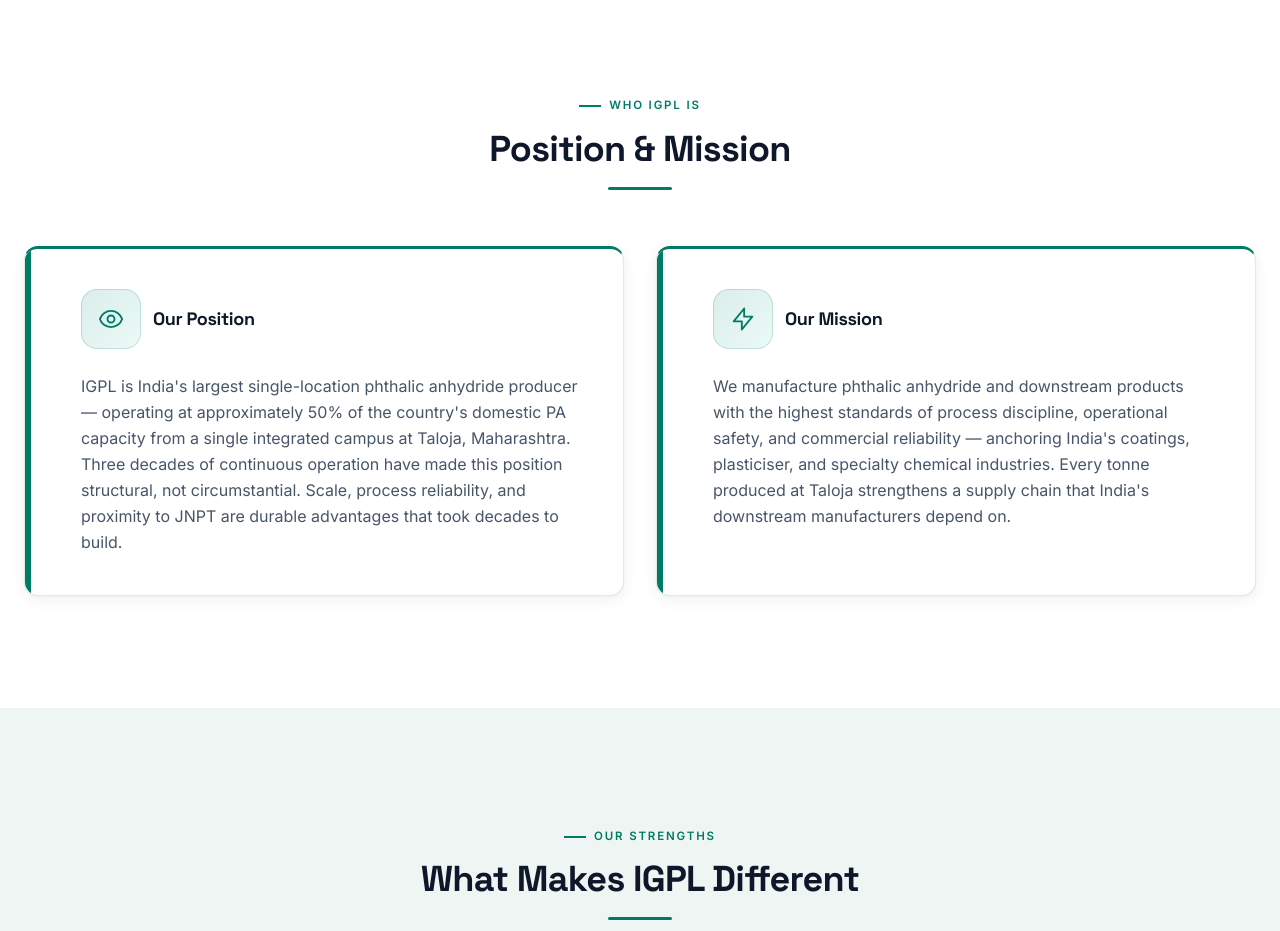
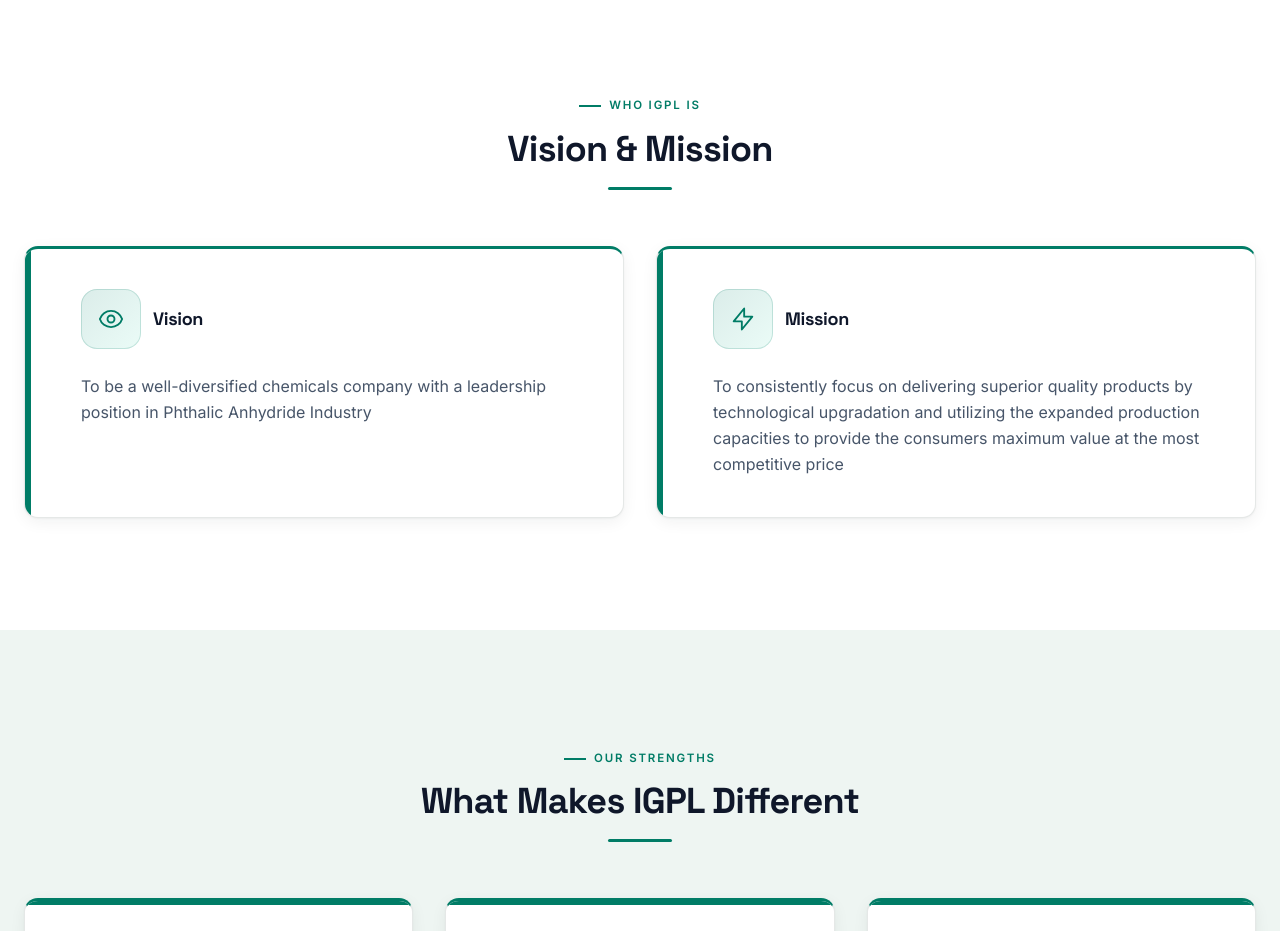
Before and after one commit to arpandhanuka/igpl-website, a website: page about.html in a window 1280 px wide. Shown: the part 5340-6271 px from the top of the page. Drawn offline with nearby package versions, Linux system fonts and the light colour scheme.

Commit message:
Update vision and mission copy

```diff
--- a/about.html
+++ b/about.html
@@ -489,16 +489,16 @@
   </section>
 
 
-  <!-- ===== SECTION 5: POSITION & MISSION ===== -->
+  <!-- ===== SECTION 5: VISION & MISSION ===== -->
   <section class="py-20 lg:py-28 bg-white">
     <div class="max-w-[1280px] mx-auto px-6">
       <div class="text-center mb-14 reveal">
         <p class="eyebrow-2026 mb-4">Who IGPL Is</p>
-        <h2 class="font-[Montserrat] font-extrabold text-2xl sm:text-3xl lg:text-[2.25rem] text-[#0F172A] leading-tight">Position &amp; Mission</h2>
+        <h2 class="font-[Montserrat] font-extrabold text-2xl sm:text-3xl lg:text-[2.25rem] text-[#0F172A] leading-tight">Vision &amp; Mission</h2>
         <div class="w-16 h-[3px] bg-[#007C66] rounded-full mx-auto mt-5"></div>
       </div>
       <div class="grid grid-cols-1 lg:grid-cols-2 gap-8 stagger">
-        <!-- Position (reframed from aspirational to stated fact) -->
+        <!-- Vision -->
         <div class="elevated-card p-8 lg:p-10 relative overflow-hidden">
           <div class="absolute top-0 left-0 w-1.5 h-full bg-[#007C66]"></div>
           <div class="pl-4">
@@ -506,9 +506,9 @@
               <div class="sector-icon">
                 <svg class="w-5 h-5 text-[#007C66]" fill="none" stroke="currentColor" stroke-width="2" viewBox="0 0 24 24"><path stroke-linecap="round" stroke-linejoin="round" d="M15 12a3 3 0 11-6 0 3 3 0 016 0z"/><path stroke-linecap="round" stroke-linejoin="round" d="M2.458 12C3.732 7.943 7.523 5 12 5c4.478 0 8.268 2.943 9.542 7-1.274 4.057-5.064 7-9.542 7-4.477 0-8.268-2.943-9.542-7z"/></svg>
               </div>
-              <h3 class="font-[Montserrat] font-bold text-lg text-[#0F172A]">Our Position</h3>
+              <h3 class="font-[Montserrat] font-bold text-lg text-[#0F172A]">Vision</h3>
             </div>
-            <p class="font-[Inter] text-[16px] text-[#475569] leading-relaxed">IGPL is India's largest single-location phthalic anhydride producer — operating at approximately 50% of the country's domestic PA capacity from a single integrated campus at Taloja, Maharashtra. Three decades of continuous operation have made this position structural, not circumstantial. Scale, process reliability, and proximity to JNPT are durable advantages that took decades to build.</p>
+            <p class="font-[Inter] text-[16px] text-[#475569] leading-relaxed">To be a well-diversified chemicals company with a leadership position in Phthalic Anhydride Industry</p>
           </div>
         </div>
         <!-- Mission -->
@@ -519,9 +519,9 @@
               <div class="sector-icon">
                 <svg class="w-5 h-5 text-[#007C66]" fill="none" stroke="currentColor" stroke-width="2" viewBox="0 0 24 24"><path stroke-linecap="round" stroke-linejoin="round" d="M13 10V3L4 14h7v7l9-11h-7z"/></svg>
               </div>
-              <h3 class="font-[Montserrat] font-bold text-lg text-[#0F172A]">Our Mission</h3>
+              <h3 class="font-[Montserrat] font-bold text-lg text-[#0F172A]">Mission</h3>
             </div>
-            <p class="font-[Inter] text-[16px] text-[#475569] leading-relaxed">We manufacture phthalic anhydride and downstream products with the highest standards of process discipline, operational safety, and commercial reliability — anchoring India's coatings, plasticiser, and specialty chemical industries. Every tonne produced at Taloja strengthens a supply chain that India's downstream manufacturers depend on.</p>
+            <p class="font-[Inter] text-[16px] text-[#475569] leading-relaxed">To consistently focus on delivering superior quality products by technological upgradation and utilizing the expanded production capacities to provide the consumers maximum value at the most competitive price</p>
           </div>
         </div>
       </div>
```
